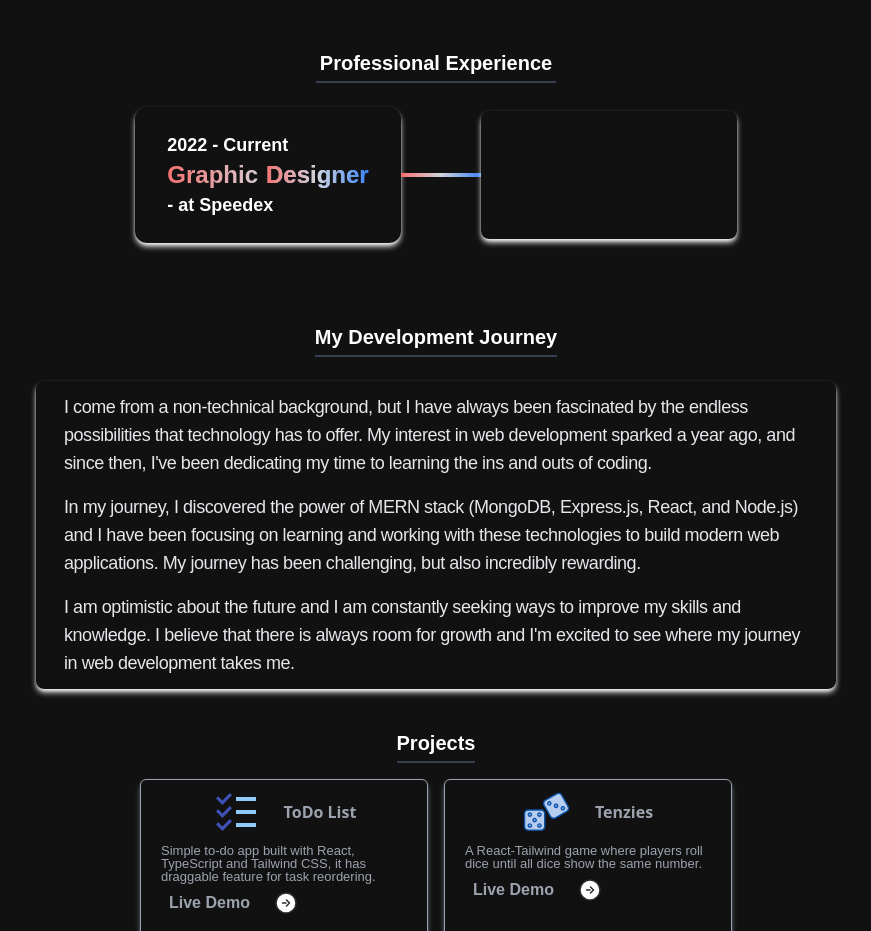
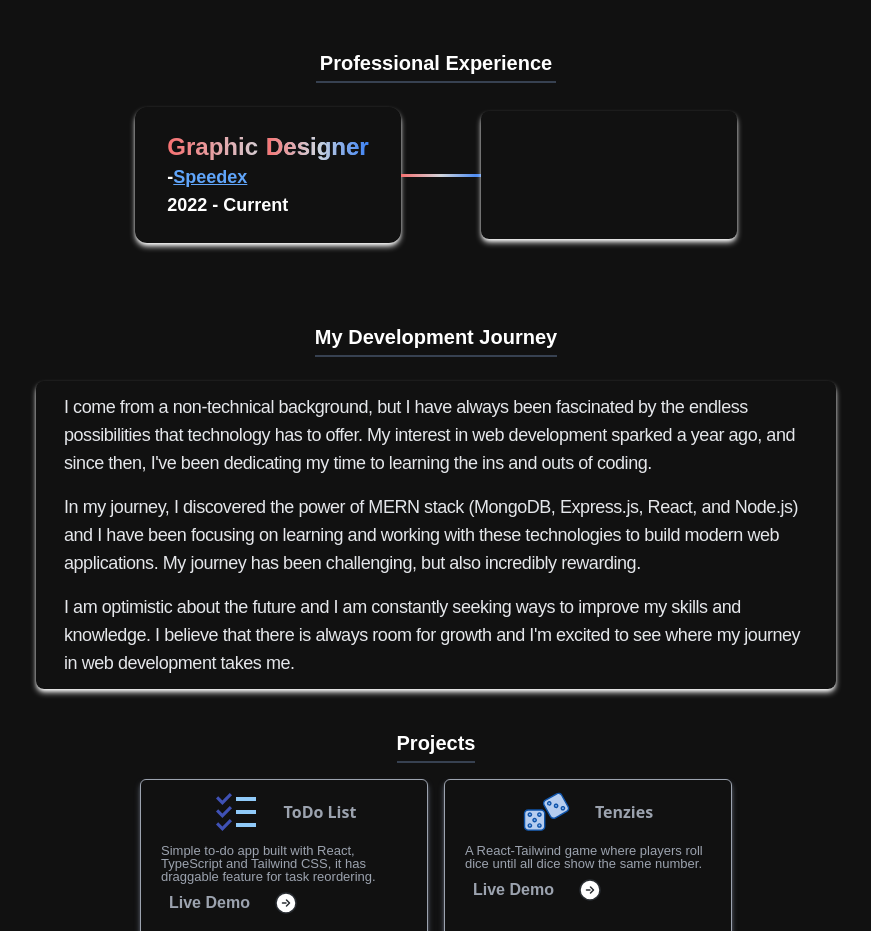
Before and after one commit to AnujChhikara/PortfolioWebsite, a React (Create React App) app: page / in a window 1280 px wide. Shown: the part 980-1911 px from the top of the page, without its empty margins (204-1075 px from the left). Built offline with nearby package versions, Linux system fonts and the light colour scheme.

Commit message:
meta description

```diff
--- a/public/index.html
+++ b/public/index.html
@@ -6,17 +6,24 @@
       content="5UIjNJ0VAA52axDFTCoT6Nd_rPThGJ6xF2GvpzHFsd4"
     />
     <meta charset="utf-8" />
-    <meta name="description" content="I am a MERN stack developer specializing in web development. Contact me to learn more about my services.">
+    <meta
+      name="description"
+      content=" I'm Anuj Chhikara, a MERN stack developer. This website is a showcase of my skills and a platform to share my experiences in the tech world. You'll find my background, skills, and projects here. If you're looking for a MERN stack developer or just want to chat about the latest trends in web development, feel free to drop me a message!
+
+
+
+    "
+    />
     <link rel="icon" href="%PUBLIC_URL%/favicon.ico" />
     <meta name="viewport" content="width=device-width, initial-scale=1" />
     <meta name="theme-color" content="#000000" />
 
     <link rel="apple-touch-icon" href="%PUBLIC_URL%/logo192.png" />
-<link rel="canonical" href="https://anujchhikara.vercel.app/">
+    <link rel="canonical" href="https://anujchhikara.vercel.app/" />
 
     <link rel="manifest" href="%PUBLIC_URL%/manifest.json" />
 
-    <title>MERN Stack Development | Anuj Chhikara</title>
+    <title>Anuj Chhikara | MERN Stack Developer</title>
   </head>
   <body>
     <noscript>You need to enable JavaScript to run this app.</noscript>
--- a/src/Components/Career.js
+++ b/src/Components/Career.js
@@ -8,7 +8,6 @@ function Career() {
       <div className="flex sm:flex-col md:flex-row  justify-center items-center">
         <div className="flex text-[18px] items-center justify-center">
           <div className="flex flex-col  duration-500 shadow-white shadow-md rounded-xl  px-8 py-6">
-            <h5>2022 - Current</h5>
             <h3 className=" text-2xl flex text-transparent bg-gradient-to-r from-red-400 via-gray-300 to-blue-500 bg-clip-text ">
               Graphic
               <h4 className="ml-2 text-transparent bg-gradient-to-r from-red-400 via-gray-300 to-blue-500 bg-clip-text ">
@@ -17,11 +16,18 @@ function Career() {
             </h3>
 
             <h4>
-              - <a href="https://speedexind.com/">at Speedex</a>{" "}
+              -
+              <a
+                className="text-blue-400 underline"
+                href="https://speedexind.com/"
+              >
+                Speedex
+              </a>
             </h4>
+            <h5>2022 - Current</h5>
           </div>
         </div>
-        <div className="bg-gradient-to-r from-red-400 via-gray-300 to-blue-500 md:h-1 md:w-20 sm:h-20 sm:w-1 "></div>
+        <div className="bg-gradient-to-r from-red-400 via-gray-300 to-blue-500 md:h-[3px] md:w-20 sm:h-16 sm:w-[3px]"></div>
 
         <div className="  flex h-32 w-64 rounded-lg shadow-md shadow-white text-[16px]  duration-700"></div>
       </div>
```
